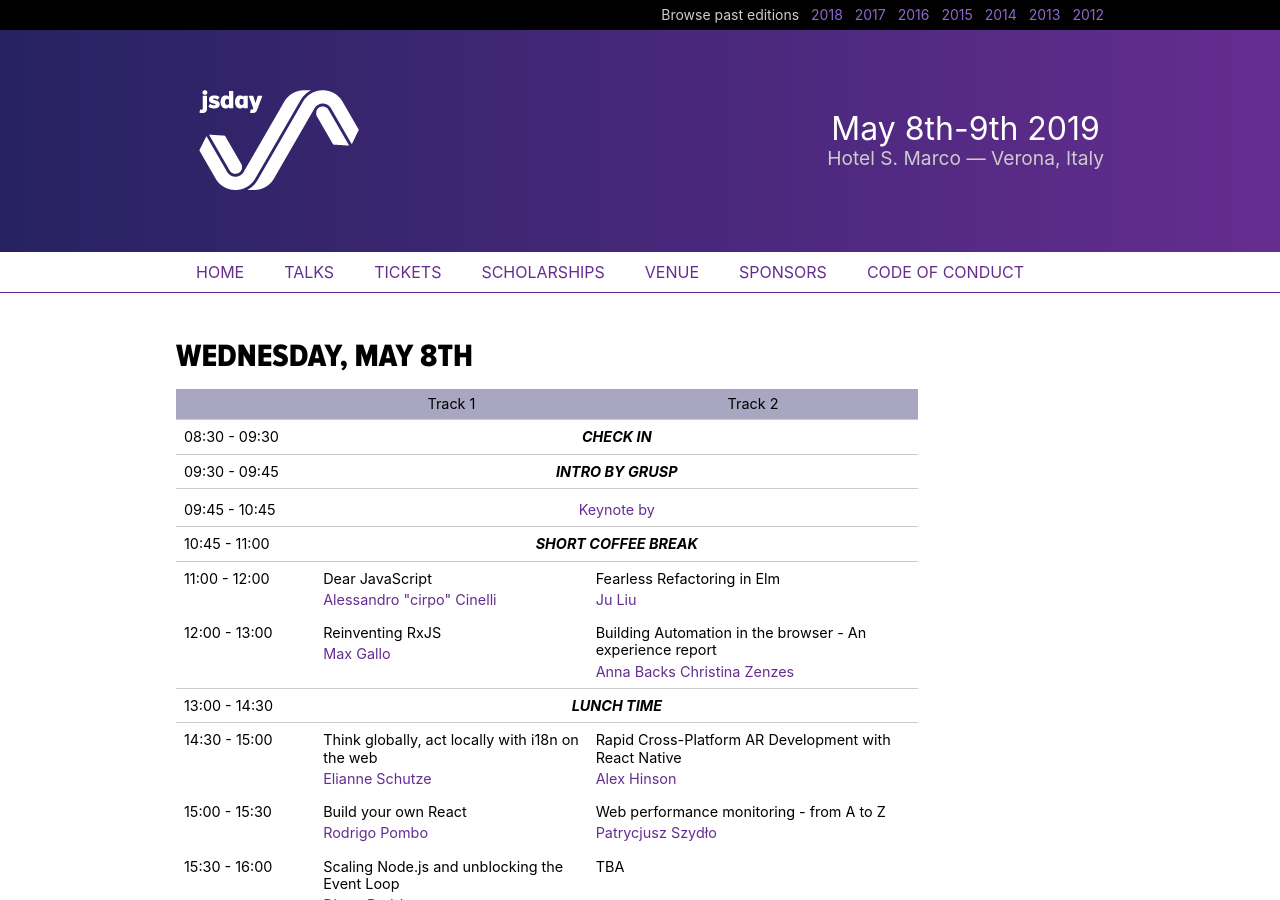
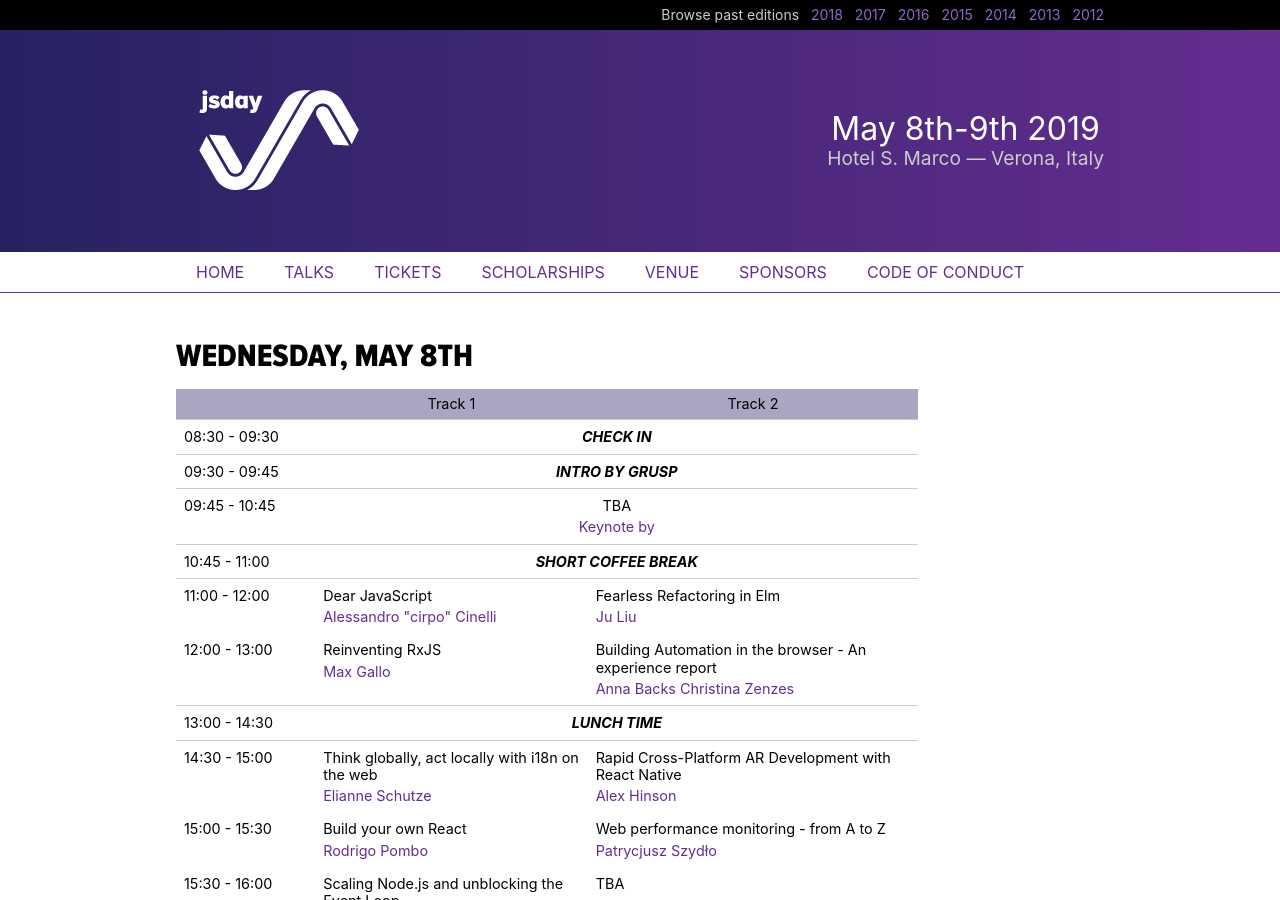
Before and after one commit to giuliatosato/2019.jsday.it, a Jekyll site: the page built from schedule.html, in a window 1280 px wide and 900 px high. Built offline with Jekyll 4.4.1, drawn with Linux system fonts in a browser that asks for light colours; comment, search, counter and statistics services are not loaded.

Commit message:
Added missing keynote TBA

```diff
--- a/_data/talks.yml
+++ b/_data/talks.yml
@@ -9,6 +9,12 @@
 #    Abstract here
 
 list:
+  -
+    slot: "1"
+    speaker_id:
+      -
+    title: TBA
+    extract: >
   -
     slot: "2"
     speaker_id:
```
